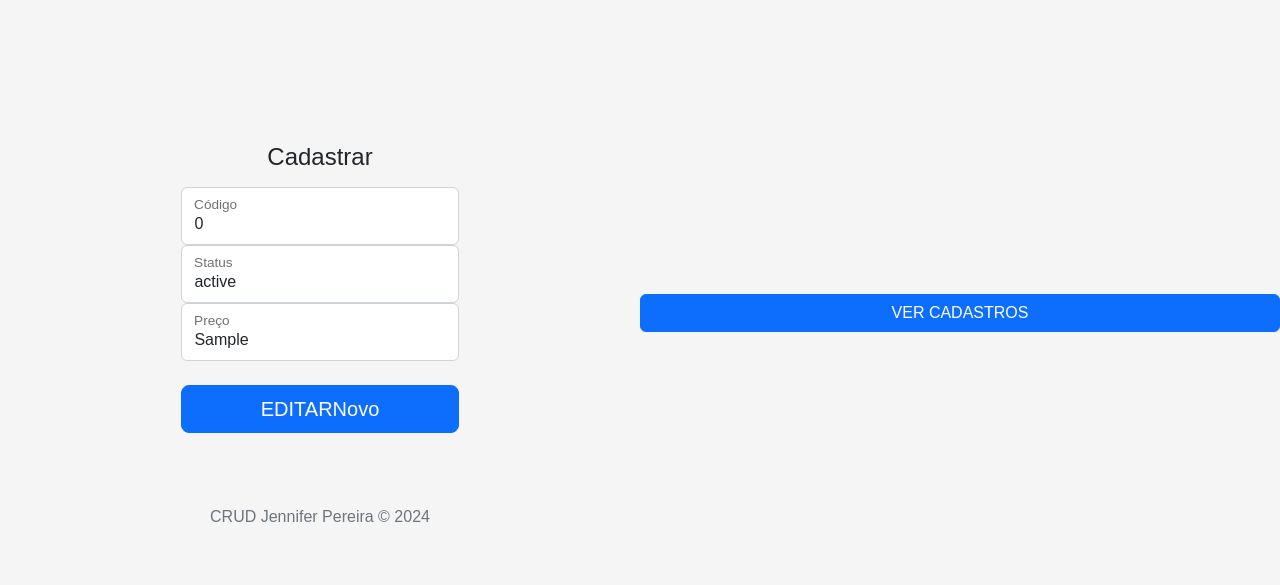
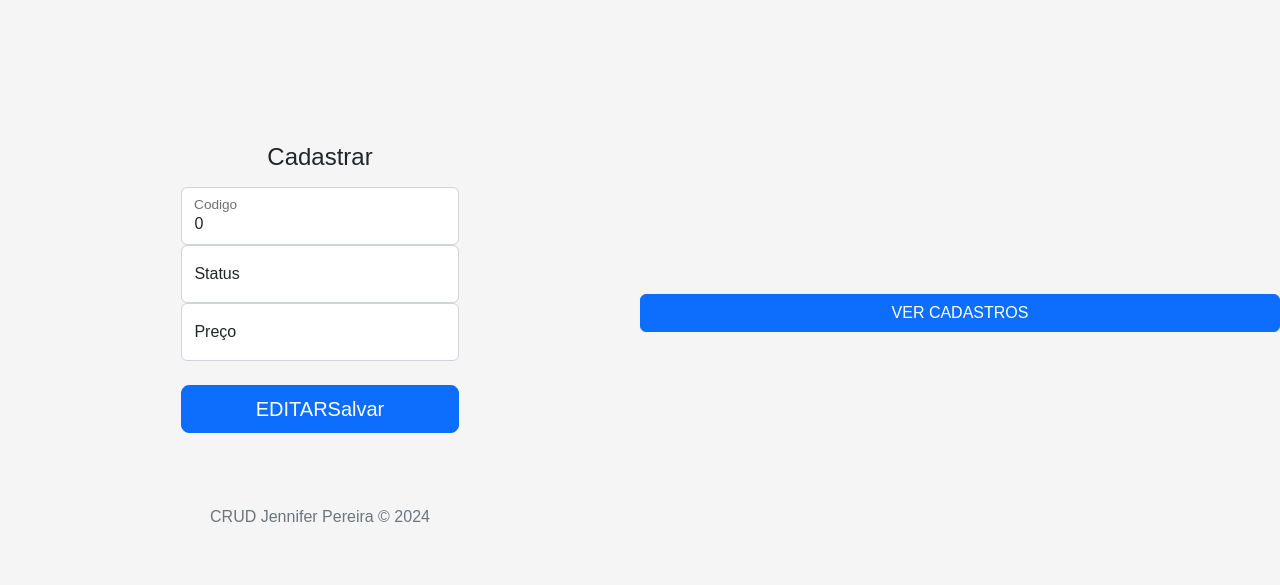
Before and after one commit to DevJenniferPereira/CRUD, a PHP site: the page made by test.php in a window 1280 px wide. Shown: the part 56-641 px from the top of the page. Run offline with PHP 8.4, Linux system fonts and the light colour scheme; tables that the repository leaves empty or names only in its code hold one stand-in row (values such as "Sample post").

Commit message:
Atualizações no crud (cadastrar-prov)

```diff
--- a/bd/ScriptCompletao.sql
+++ b/bd/ScriptCompletao.sql
@@ -4,7 +4,7 @@
 CREATE TABLE papelaria
 (
 codigo int NOT NULL auto_increment,
-status int NOT NULL,
+statuss int NOT NULL,
 preco int NOT NULL,
 PRIMARY key (codigo)
 )
--- a/test.php
+++ b/test.php
@@ -6,23 +6,23 @@
 $acao = "";
 if(isset($_GET['acao'])) {
     $acao = $_GET['acao'];
-    if(isset($_GET['id']))
-        $id = $_GET['id'];
+    if(isset($_GET['codigo']))
+        $id = $_GET['codigo'];
 } elseif(isset($_POST['acao'])) {
     $acao = $_POST['acao'];
     $id = $_POST['id'];
 }
 
-$codigo =0;
-$status = "";
+$id =0;
+$statuss = "";
 $preco = "";
 
 //acesso ao BD
 if($acao == "editar") {
-    $sql = "select * FROM papelaria where codigo=".$id;
+    $sql = "select * FROM papelaria where id=".$id;
     $resultado = $conn->query($sql);
     foreach($resultado as $registro) {
-        $status = $registro['status'];
+        $statuss = $registro['statuss'];
         $preco = $registro['preco'];
     }
 }
@@ -36,17 +36,29 @@
 
 if($acao == "atualizar") {
     echo "<script>window.alert('Cadastro atualizado')</script>";
-    $sql = "update papelaria set status='".$status."', preco='".$preco."' where codigo=".$id;
+    $sql = "update papelaria set statuss='".$statuss."', preco='".$preco."' where codigo=".$id;
     $conn->exec($sql);
     $acao = "novo";
 }
 
-if($acao == "novo" && $status != "") {
-    echo "<script>window.alert('Salvo com sucesso')</script>";
-    $sql = "insert into papelaria (status, preco) values('".$status."','".$preco."')";
-    $conn->exec($sql);
+if($acao == "novo") {
+    // Verifica se a conexão é válida
+    if($conn) {
+        // Prepara a consulta SQL com Prepared Statements
+        $sql = "INSERT INTO papelaria (statuss, preco) VALUES (?, ?)";
+        $stmt = $conn->prepare($sql);
+        // Executa a consulta passando os valores como parâmetros
+        if($stmt->execute([$statuss, $preco])) {
+            echo "<script>window.alert('Salvo com sucesso')</script>";
+        } else {
+            echo "<script>window.alert('Erro ao salvar os dados')</script>";
+        }
+    } else {
+        echo "<script>window.alert('Erro na conexão com o banco de dados')</script>";
+    }
     $acao = "novo";
 }
+
 
 ?>
 
@@ -67,30 +79,30 @@
 </head>
 <body class="text-center">
 <main class="w-100 m-auto" style="min-height: 400px;">
-    <form action="cadastrousuario.php" method="post">
+    <form action="test.php" method="post">
         <div class="container justify-content-center">
             <div class="left">
                 <h1 class="h4 mb-3 fw-normal text-center">Cadastrar</h1>
                 <div class="form-floating">
                     <input type="hidden" name="acao" value="<?php echo $acao;?>">
                     <input type="text" name="id" class="form-control" id="floatingInput" placeholder="ID" readonly
-                           value="<?php echo $codigo; ?>">
-                    <label for="floatingInput">Código</label>
+                           value="<?php echo $id; ?>">
+                    <label for="floatingInput">Codigo</label>
                 </div>
 
                 <div class="form-floating">
-                    <input type="text" name="status" class="form-control" id="floatingInput" placeholder="Status"
-                           value="<?php echo $status; ?>" required>
+                    <input type="text" name="statuss" class="form-control" id="floatingInput" placeholder="statuss"
+                           value="<?php echo $statuss; ?>" required>
                     <label for="floatingInput">Status</label>
                 </div>
 
                 <div class="form-floating">
                     <input type="text" name="preco" class="form-control" id="floatingInput" placeholder="Preço"
-                           value="<?php echo $preco; ?>" required>
+                        value="<?php echo $preco; ?>" required>
                     <label for="floatingInput">Preço</label>
                 </div><br>
 
-                <button class="w-100 btn btn-lg btn-primary" type="submit"><?php echo ($acao == 'novo') ? 'Novo' : strtoupper($acao); ?>Novo</button><br><br>
+                <button class="w-100 btn btn-lg btn-primary" type="submit"><?php echo ($acao == 'novo') ? 'novo' : strtoupper($acao); ?>Salvar</button><br><br>
 
                 <p class="mt-5 mb-3 text-muted">CRUD Jennifer Pereira &copy; 2024</p>
             </div>
@@ -101,17 +113,17 @@
 <main class="w-100 m-auto" style="min-height: 100px;">
     <button class="w-100 btn btn-primary" onclick="mostrarListagem()">VER CADASTROS</button>
     <div id="listagem" style="display: none;">
-        <form action="cadastrousuario.php" method="post">
+        <form action="test.php" method="post">
             <?php
             $sql="Select * from papelaria order by codigo";
             echo "<table><tr><th>Código</th><th>Status</th><th>Preço</th><th>Ações</th></tr>";
             $resultado = $conn->query($sql);
             foreach($resultado as $registro) {
                 echo "<tr><td>".$registro["codigo"]."</td><td>".
-                    $registro["status"]."</td><td>".
+                    $registro["statuss"]."</td><td>".
                     $registro["preco"]."</td><td>
-                    <a href='cadastrousuario.php?id=".$registro["codigo"]."&acao=editar'><span class='material-symbols-outlined'>edit</span></a>
-                    <a href='cadastrousuario.php?id=".$registro["codigo"]."&acao=excluir'><span class='material-symbols-outlined'>delete</span></a>
+                    <a href='test.php?id=".$registro["codigo"]."&acao=editar'><span class='material-symbols-outlined'>edit</span></a>
+                    <a href='test.php?id=".$registro["codigo"]."&acao=excluir'><span class='material-symbols-outlined'>delete</span></a>
                     </td></tr>";
             }
             echo "</table>";
```
